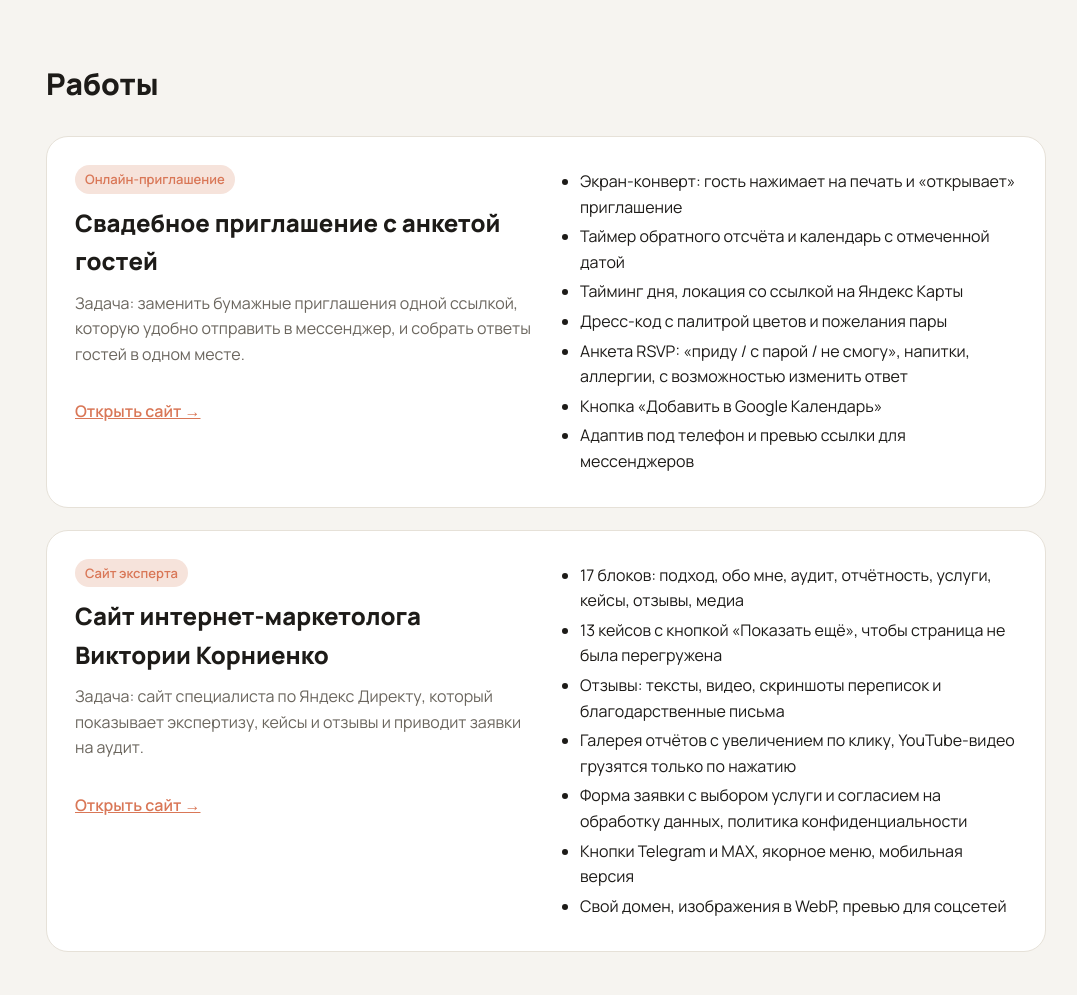
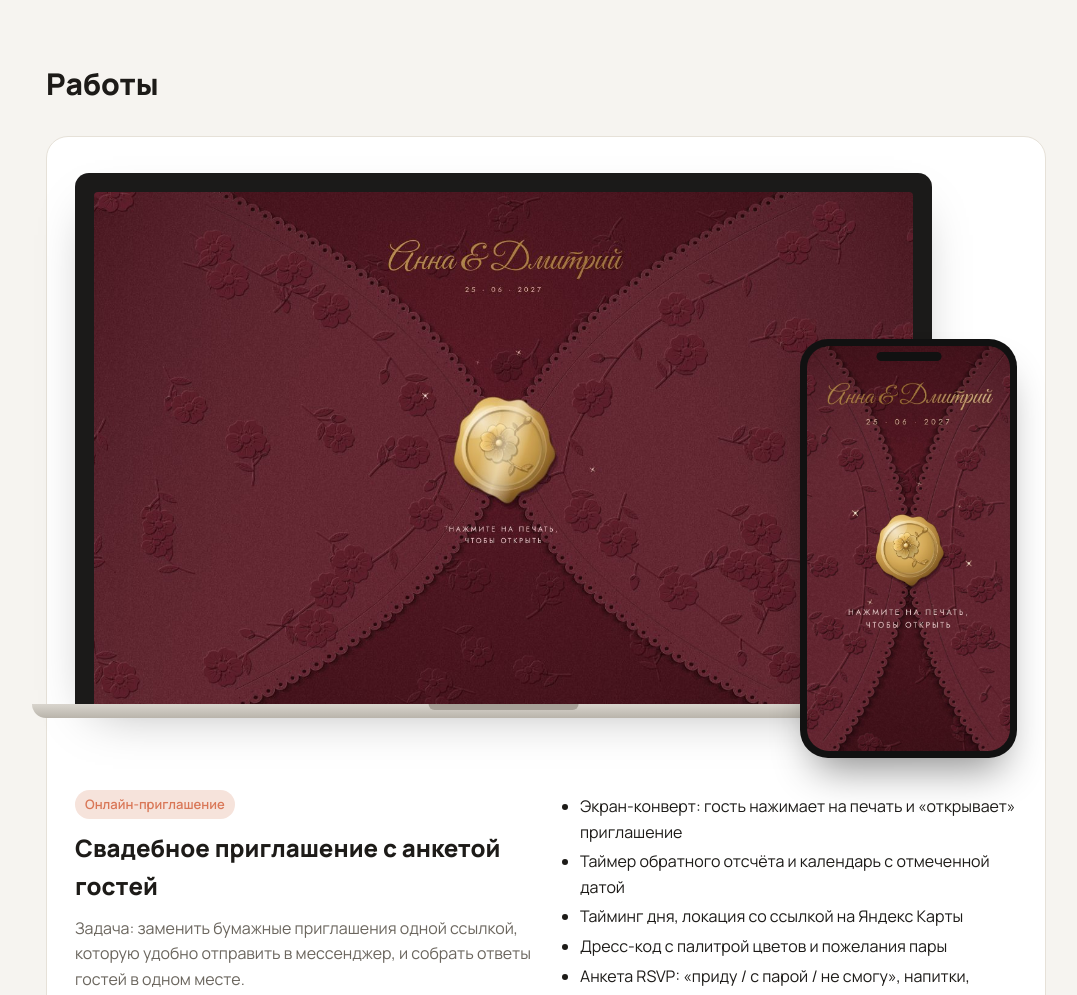
Before and after one commit to AnnST0602/-, a plain HTML site: page index.html in a window 1280 px wide. Shown: the part 1320-2315 px from the top of the page, without its empty margins (94-1171 px from the left). Drawn offline with Linux system fonts and the light colour scheme.

Commit message:
Добавить скриншоты работ в рамках ноутбука и телефона
Co-Authored-By: Claude Opus 5.5 <noreply@anthropic.com>
Claude-Session: https://claude.ai/code/session_01JJJaEcqwC2HqoycuyVEoeK

```diff
--- a/index.html
+++ b/index.html
@@ -55,10 +55,23 @@ h2{font-size:30px;margin:0 0 28px}
 .price{width:100%;border-collapse:collapse}
 .price td:last-child{text-align:right;font-weight:600;white-space:nowrap;padding-left:16px}
 .contact{background:var(--surface);border:1px solid var(--line);border-radius:22px;padding:36px;text-align:center}
+.case{grid-template-columns:1fr 1fr}
+.case .mock{grid-column:1/-1;position:relative;padding:8px 9% 40px 0;margin-bottom:4px}
+.laptop{position:relative}
+.laptop .screen{background:#1b1a19;border-radius:14px 14px 0 0;padding:2.2% 2.2% 0;box-shadow:0 24px 50px -20px rgba(0,0,0,.35)}
+.laptop .screen img{display:block;width:100%;height:auto;aspect-ratio:16/10;object-fit:cover;object-position:top;border-radius:4px 4px 0 0}
+.laptop .base{height:14px;margin:0 -5%;background:linear-gradient(#d9d5ce,#b9b4ab);border-radius:0 0 14px 14px;position:relative}
+.laptop .base::after{content:"";position:absolute;left:50%;top:0;width:16%;height:6px;transform:translateX(-50%);background:#a7a198;border-radius:0 0 8px 8px}
+.phone{position:absolute;right:0;bottom:0;width:23%;background:#111;border-radius:28px;padding:7px;box-shadow:0 24px 40px -14px rgba(0,0,0,.45)}
+.phone img{display:block;width:100%;height:auto;aspect-ratio:1/2;object-fit:cover;object-position:top;border-radius:22px}
+.phone::before{content:"";position:absolute;top:13px;left:50%;width:30%;height:9px;transform:translateX(-50%);background:#111;border-radius:9px;z-index:1}
+@media (prefers-color-scheme:dark){.laptop .base{background:linear-gradient(#57524b,#3d3934)}.laptop .base::after{background:#2c2925}.phone{box-shadow:0 0 0 1px #3a3631,0 24px 40px -14px #000}}
+@media (max-width:720px){.case .mock{padding:4px 12% 28px 0}.phone{width:30%;border-radius:18px;padding:4px}.phone img{border-radius:14px}.phone::before{top:8px;height:6px}.laptop .base{height:9px}}
 footer{padding:32px 0;color:var(--muted);font-size:14px;text-align:center}
 @media (max-width:720px){
   nav{display:none}
   .case{grid-template-columns:1fr;padding:22px}
+  .case .mock{grid-column:auto}
   .btn.ghost{margin:10px 0 0}
   .wrap{padding:0 16px}
 }
@@ -98,6 +111,10 @@ footer{padding:32px 0;color:var(--muted);font-size:14px;text-align:center}
     <h2>Работы</h2>
 
     <article class="case">
+      <div class="mock">
+        <div class="laptop"><div class="screen"><img src="img/wedding-desktop.jpg" alt="Свадебное приглашение: версия для компьютера" loading="lazy" width="1440" height="900"></div><div class="base"></div></div>
+        <div class="phone"><img src="img/wedding-mobile.jpg" alt="Свадебное приглашение: версия для телефона" loading="lazy" width="390" height="824"></div>
+      </div>
       <div>
         <span class="tag">Онлайн-приглашение</span>
         <h3>Свадебное приглашение с анкетой гостей</h3>
@@ -116,6 +133,10 @@ footer{padding:32px 0;color:var(--muted);font-size:14px;text-align:center}
     </article>
 
     <article class="case">
+      <div class="mock">
+        <div class="laptop"><div class="screen"><img src="img/marketer-desktop.jpg" alt="Сайт Виктории Корниенко: версия для компьютера" loading="lazy" width="1440" height="900"></div><div class="base"></div></div>
+        <div class="phone"><img src="img/marketer-mobile.jpg" alt="Сайт Виктории Корниенко: версия для телефона" loading="lazy" width="390" height="824"></div>
+      </div>
       <div>
         <span class="tag">Сайт эксперта</span>
         <h3>Сайт интернет-маркетолога Виктории Корниенко</h3>
```
Also changed, not shown: img/marketer-desktop.jpg (added), img/marketer-mobile.jpg (added), img/wedding-desktop.jpg (added), img/wedding-mobile.jpg (added).
